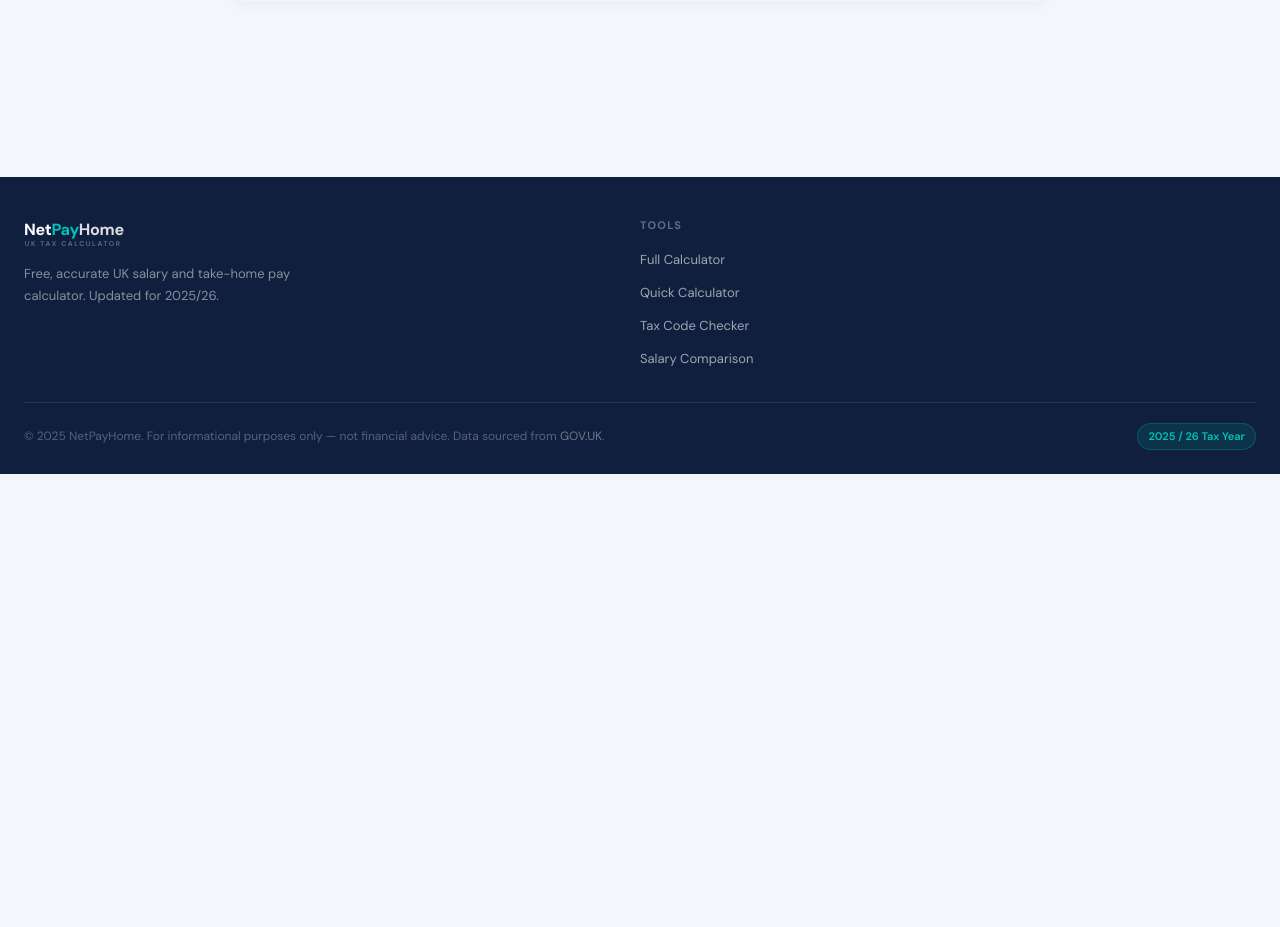
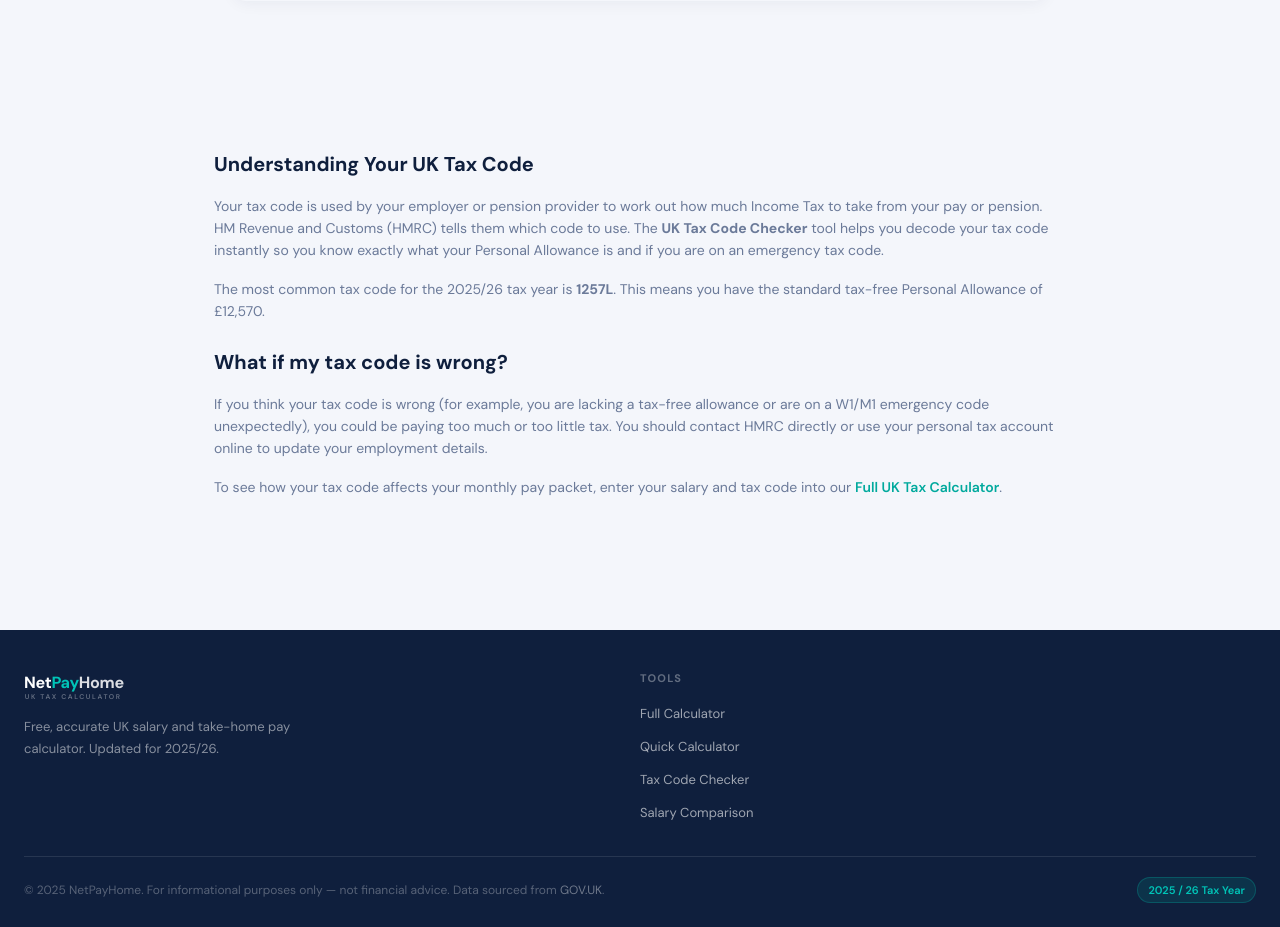
Before and after one commit to dsrashmika-prog/uktaxcal, a Next.js app: page /tax-code in a window 1280 px wide. Shown: the part 2680-3607 px from the top of the page. Before the commit the page ends 3154 px from the top, so only its background shows below. Built offline with nearby package versions, Linux system fonts and the light colour scheme.

Commit message:
Add SEO guide text blocks to quick-calc, tax-code, and salary-comparison pages to help them rank

```diff
--- a/src/app/quick-calc/page.tsx
+++ b/src/app/quick-calc/page.tsx
@@ -109,6 +109,22 @@ export default function QuickCalcPage() {
 
 </div><!-- end quick-calc-page -->
 
+<!-- SEO Content Section to help the page rank -->
+<div style="max-width: 720px; margin: 0 auto; padding: 20px 24px 60px;">
+  <h2 style="font-size: 20px; font-weight: 700; color: var(--navy); margin-bottom: 16px;">How to use the Quick UK Tax Calculator</h2>
+  <p style="font-size: 14px; color: var(--muted); line-height: 1.6; margin-bottom: 24px;">
+    Our <strong>Quick UK Tax Calculator</strong> is designed to give you an instant estimate of your take-home pay for the 2025/26 tax year. Simply enter your annual salary, and the tool will instantly calculate your Income Tax and National Insurance deductions, providing you with your net pay per year and per month. This is perfect for a fast check when considering a new job offer or salary increase.
+  </p>
+
+  <h2 style="font-size: 20px; font-weight: 700; color: var(--navy); margin-bottom: 16px;">What are the 2025/26 Tax Rates?</h2>
+  <p style="font-size: 14px; color: var(--muted); line-height: 1.6; margin-bottom: 16px;">
+    For the 2025/26 tax year in the UK (excluding Scotland), the standard Personal Allowance is £12,570. This means you do not pay income tax on the first £12,570 you earn. Above this threshold, the basic rate of tax is 20%, the higher rate is 40% (starting at £50,271), and the additional rate is 45% (starting at £125,140).
+  </p>
+  <p style="font-size: 14px; color: var(--muted); line-height: 1.6; margin-bottom: 24px;">
+    If you need a more detailed breakdown that includes Scottish tax rates, student loan repayments, pension contributions, or the 60% tax trap, please use our <a href="/" style="color: var(--teal); font-weight: 600; text-decoration: none;">Full UK Tax Calculator</a>.
+  </p>
+</div>
+
 <footer class="site-footer">
   <div class="footer-inner">
     <div class="footer-top">
--- a/src/app/salary-comparison/page.tsx
+++ b/src/app/salary-comparison/page.tsx
@@ -411,6 +411,25 @@ export default function SalaryComparisonPage() {
 }
 </style>
 
+<!-- SEO Content Section to help the page rank -->
+<div style="max-width: 900px; margin: 0 auto; padding: 20px 24px 60px;">
+  <h2 style="font-size: 20px; font-weight: 700; color: var(--navy); margin-bottom: 16px;">How to use the Salary Comparison Calculator</h2>
+  <p style="font-size: 14px; color: var(--muted); line-height: 1.6; margin-bottom: 16px;">
+    Our <strong>Take-Home Pay Comparison Calculator</strong> lets you compare two UK salaries side by side. Whether you are considering a job offer, negotiating a pay rise, or just want to see how much extra money you would actually take home after tax, this tool provides an instant visual breakdown.
+  </p>
+  <p style="font-size: 14px; color: var(--muted); line-height: 1.6; margin-bottom: 24px;">
+    Simply enter the two gross annual salaries you want to compare into the <strong>Salary A</strong> and <strong>Salary B</strong> fields. The calculator will instantly show the difference in your net pay, Income Tax, and National Insurance contributions for the 2025/26 tax year.
+  </p>
+
+  <h2 style="font-size: 20px; font-weight: 700; color: var(--navy); margin-bottom: 16px;">Why compare take-home pay instead of gross salary?</h2>
+  <p style="font-size: 14px; color: var(--muted); line-height: 1.6; margin-bottom: 16px;">
+    A £10,000 pay rise does not mean you get £10,000 more in your bank account. Because of the UK's progressive tax system, higher salaries are taxed at higher marginal rates (e.g., the 40% Higher Rate or the 45% Additional Rate). Furthermore, if your salary goes above £100,000, you begin to lose your Personal Allowance, creating the notorious 60% "tax trap".
+  </p>
+  <p style="font-size: 14px; color: var(--muted); line-height: 1.6; margin-bottom: 24px;">
+    By comparing the <em>take-home</em> pay side by side, you can see exactly how much extra cash you will get per month. For a deeper analysis including pension deductions and student loans, use our <a href="/" style="color: var(--teal); font-weight: 600; text-decoration: none;">Full UK Tax Calculator</a>.
+  </p>
+</div>
+
 <footer class="site-footer">
   <div class="footer-inner">
     <div class="footer-top">
--- a/src/app/tax-code/page.tsx
+++ b/src/app/tax-code/page.tsx
@@ -249,6 +249,25 @@ export default function TaxCodePage() {
 
 </div>
 
+<!-- SEO Content Section to help the page rank -->
+<div style="max-width: 900px; margin: 0 auto; padding: 20px 24px 60px;">
+  <h2 style="font-size: 20px; font-weight: 700; color: var(--navy); margin-bottom: 16px;">Understanding Your UK Tax Code</h2>
+  <p style="font-size: 14px; color: var(--muted); line-height: 1.6; margin-bottom: 16px;">
+    Your tax code is used by your employer or pension provider to work out how much Income Tax to take from your pay or pension. HM Revenue and Customs (HMRC) tells them which code to use. The <strong>UK Tax Code Checker</strong> tool helps you decode your tax code instantly so you know exactly what your Personal Allowance is and if you are on an emergency tax code.
+  </p>
+  <p style="font-size: 14px; color: var(--muted); line-height: 1.6; margin-bottom: 24px;">
+    The most common tax code for the 2025/26 tax year is <strong>1257L</strong>. This means you have the standard tax-free Personal Allowance of £12,570.
+  </p>
+
+  <h2 style="font-size: 20px; font-weight: 700; color: var(--navy); margin-bottom: 16px;">What if my tax code is wrong?</h2>
+  <p style="font-size: 14px; color: var(--muted); line-height: 1.6; margin-bottom: 16px;">
+    If you think your tax code is wrong (for example, you are lacking a tax-free allowance or are on a W1/M1 emergency code unexpectedly), you could be paying too much or too little tax. You should contact HMRC directly or use your personal tax account online to update your employment details.
+  </p>
+  <p style="font-size: 14px; color: var(--muted); line-height: 1.6; margin-bottom: 24px;">
+    To see how your tax code affects your monthly pay packet, enter your salary and tax code into our <a href="/" style="color: var(--teal); font-weight: 600; text-decoration: none;">Full UK Tax Calculator</a>.
+  </p>
+</div>
+
 <footer class="site-footer">
   <div class="footer-inner">
     <div class="footer-top">
```
